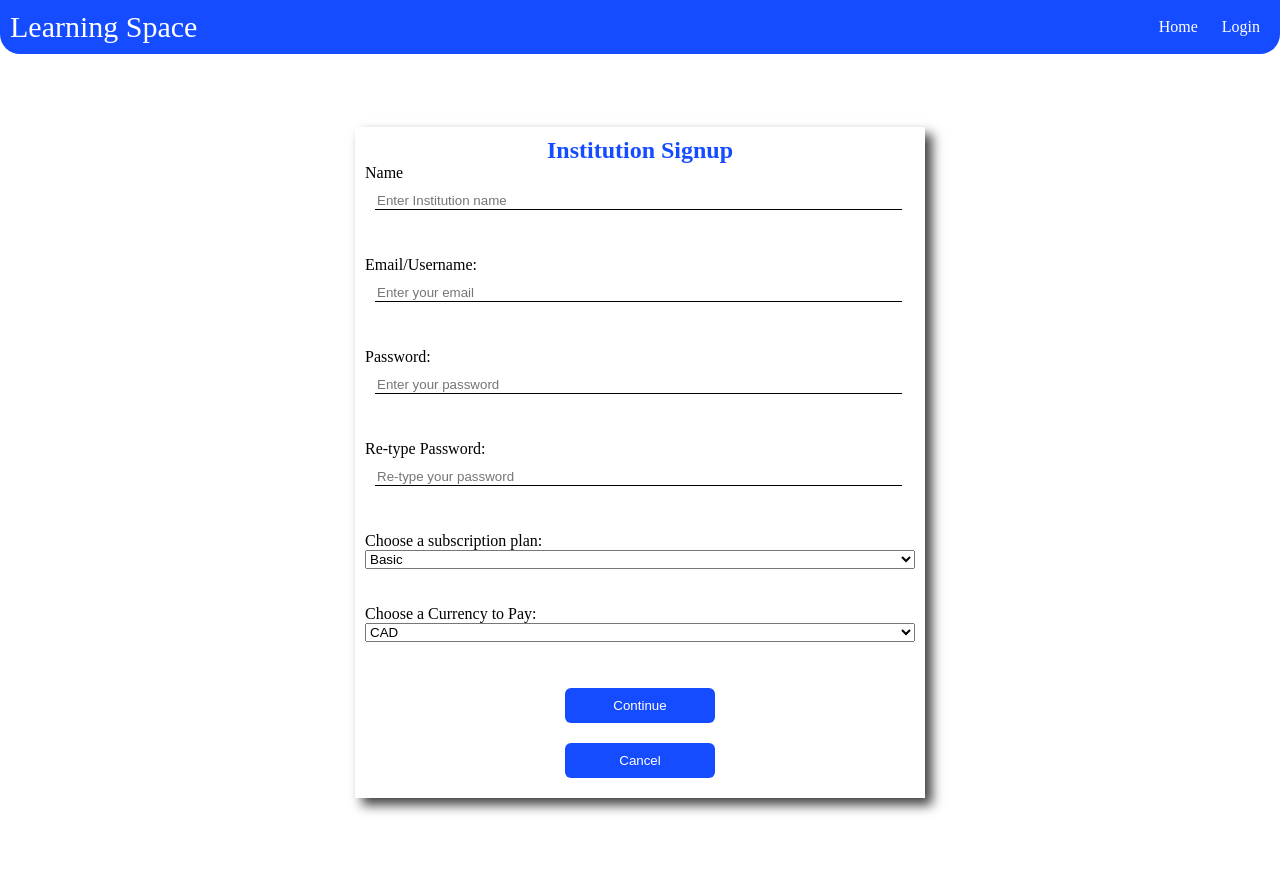
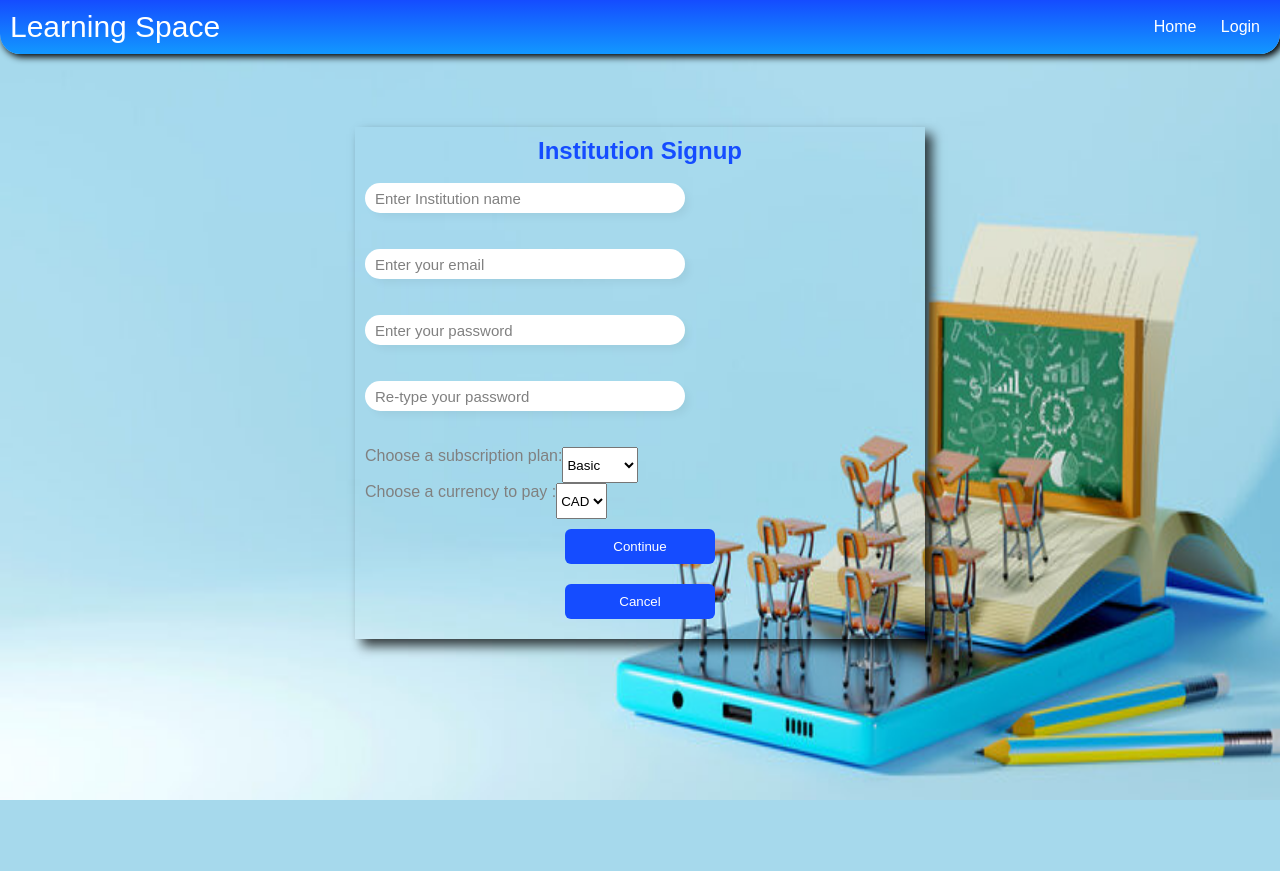
Before and after one commit to venkata-naveen-varma/Learning-Space-application, a Django app: page /payment in a window 1280 px wide. After the commit the page ends 800 px from the top, so only its background shows below. Run offline with Django 4.2, Linux system fonts and the light colour scheme.

Commit message:
style: background images added.

```diff
--- a/e_learn/forms.py
+++ b/e_learn/forms.py
@@ -4,6 +4,12 @@ from django.contrib.auth.forms import AuthenticationForm
 
 class LoginForm(AuthenticationForm):
     """ Login form to allow user to enter credentials """
+    username = forms.CharField(
+        label='',
+        widget=forms.TextInput(attrs={'placeholder': 'Enter your username'}))
+    password = forms.CharField(
+        label='',
+        widget=forms.PasswordInput(attrs={'placeholder': 'Enter your password'}))
     class Meta:
         model = User
         fields = ('username', 'password')
--- a/e_learn/static/css/base.css
+++ b/e_learn/static/css/base.css
@@ -6,8 +6,15 @@ body{
     padding: 10px;
     justify-content: space-between;
     align-items: center;
-    background-color: #154cff;
+    /*background-color: #154cff;*/
     border-radius: 0px 0px 20px 20px;
+    background: #154CFF;
+    background: -moz-linear-gradient(top, #154CFF 0%, #1298ff 100%);
+    background: -webkit-linear-gradient(top, #154CFF 0%, #1298ff 100%);
+    background: linear-gradient(to bottom, #154CFF 0%, #1298ff 100%);
+
+    -webkit-box-shadow: 3px 2px 7px 1px #000000;
+    box-shadow: 3px 2px 7px 1px #000000;
 }
 .header .title{
     font-size: 30px;
@@ -21,3 +28,19 @@ body{
 .landing-section{
     margin: 10px;
 }
+
+body {
+    margin: 0px;
+    /* Set background image */
+    background-image: url('../assets/book.jpeg');
+
+    /* Set other background properties if needed */
+    background-size: 100% 100%;
+    background-repeat: no-repeat;
+    background-position: center center;
+    height: 100vh;
+    width: 100vw;
+    /* Set font and text color */
+    font-family: Arial, sans-serif;
+    color: #ffffff;
+}
--- a/e_learn/static/css/login.css
+++ b/e_learn/static/css/login.css
@@ -8,6 +8,7 @@
     font-weight: 700;
 }
 .login-page form{
+    align-items: flex-start;
     display: flex;
     flex-direction: column;
     margin: 5% auto;
@@ -17,12 +18,35 @@
     -webkit-box-shadow: 7px 7px 11px 0px rgba(0, 0, 0, 0.75);
     -moz-box-shadow: 7px 7px 11px 0px rgba(0, 0, 0, 0.75);
 }
+
+.login-page .login-form{
+    align-items: center;
+}
+
 .login-page input{
-    margin: 10px;
+    /*margin: 10px;*/
+    /*border: none;*/
+    /*border-bottom: 1px solid #000000;*/
+    /*outline: none;*/
+    /*width: 95%;*/
+
+    /*-webkit-border-radius: 20px;*/
+    /*-moz-border-radius: 20px;*/
+    /* border-radius: 20px;*/
+    /* border: 1px solid #2d9fd9;*/
+    /* color: black;*/
+    /* height: 30px;*/
+    /* padding-left: 10px;*/
+    /* background-color: blue;*/
+    outline: none;
     border: none;
-    border-bottom: 1px solid #000000;
-    outline: none;
-    width: 95%;
+    padding: 0 10px;
+    width: 300px;
+    height: 30px;
+    /*background: linear-gradient(89.1deg,rgba(0,0,255,0.10196078431372549),rgba(255,0,0,0.10196078431372549));*/
+    box-shadow: 5px 5px 10px -2px rgba(0,0,0,0.058823529411764705);
+    border-radius: 45px;
+    transition: all .2s ease-in-out;
 }
 .login-page button{
     width: 150px;
@@ -40,3 +64,30 @@
     text-decoration: none;
     color: #ffffff;
 }
+.login-page input:focus{
+    background:white ;
+}
+
+.login-page button:hover {
+  background: #1298ff;
+}
+.login-page input{
+  font-style: normal;
+  font-weight: 500;
+  font-size: 15px;
+  line-height: 18px;
+  color: grey;
+}
+
+.login-page input::placeholder {
+  color: grey;
+}
+
+.login-page input:focus::placeholder {
+  color: grey;
+}
+.login-page .row{
+    display: flex;
+    flex-direction: row;
+    color: grey;
+}
--- a/e_learn/templates/add_instructor_to_course.html
+++ b/e_learn/templates/add_instructor_to_course.html
@@ -19,7 +19,7 @@
 
         {% if instructor_exists %}
             <h4>Instructors</h4>
-            <table>
+            <table class="table-class">
                 <thead>
                 <tr>
                     <th scope="col" style="border: 1px solid black;"> ID</th>
--- a/e_learn/templates/add_students_to_course.html
+++ b/e_learn/templates/add_students_to_course.html
@@ -20,7 +20,7 @@
 
         {% if student_exists %}
             <h4>Students</h4>
-            <table>
+            <table class="table-class">
                 <thead>
                 <tr>
                     <th scope="col" style="border: 1px solid black;"> ID</th>
--- a/e_learn/templates/course_data_to_institution.html
+++ b/e_learn/templates/course_data_to_institution.html
@@ -23,7 +23,7 @@
                 <br>
             </button>
             <h4>Instructor</h4>
-            <table>
+            <table class="table-class">
                 <thead>
                 <tr>
                     <th scope="col" style="border: 1px solid black;"> Instructor ID</th>
@@ -66,7 +66,7 @@
 
         {% if students_exists %}
             <h4>Students</h4>
-            <table>
+            <table class="table-class">
                 <thead>
                 <tr>
                     <th scope="col" style="border: 1px solid black;"> Student ID</th>
--- a/e_learn/templates/course_list.html
+++ b/e_learn/templates/course_list.html
@@ -10,7 +10,7 @@
         </div>
         <span class="title">Courses</span>
         {% if course_exist %}
-            <table>
+            <table class="table-class">
                 <thead>
                 <tr>
                     <th scope="col" style="border: 1px solid black;">Course ID</th>
--- a/e_learn/templates/institution_signup.html
+++ b/e_learn/templates/institution_signup.html
@@ -6,24 +6,29 @@
     <div class="login-page">
         <form action="{% url 'payment' %}" method="POST"> {% csrf_token %}
             <span class="title">Institution Signup</span>
-            <label> Name </label>
+            <br>
+            {#            <label> Name </label>#}
             <input type="text" name="name" placeholder="Enter Institution name" required/> <br> <br>
-            <label> Email/Username: </label>
+            {#            <label> Email/Username: </label>#}
             <input type="email" name="email" placeholder="Enter your email" required/> <br> <br>
-            <label> Password: </label>
+            {#            <label> Password: </label>#}
             <input type="password" name="password1" placeholder="Enter your password" required/> <br> <br>
-            <label> Re-type Password: </label>
+            {#            <label> Re-type Password: </label>#}
             <input type="password" name="password2" placeholder="Re-type your password" required/> <br> <br>
+            <div class="row">
                 <label for="plan" name="plan">Choose a subscription plan:</label>
                 <select id="plan" name="plan">
                     <option value="basic">Basic</option>
                     <option value="premium">Premium</option>
                 </select> <br> <br>
-            <label for="currency" name="currency">Choose a Currency to Pay:</label>
+            </div>
+            <div class="row">
+                <label for="currency" name="currency">Choose a currency to pay    :</label>
                 <select id="currency" name="currency">
                     <option value="CAD">CAD</option>
                     <option value="USD">USD</option>
                 </select> <br> <br>
+            </div>
             <button type="submit">Continue</button>
 
             <button type="button">
--- a/e_learn/templates/institution_users_list.html
+++ b/e_learn/templates/institution_users_list.html
@@ -17,7 +17,7 @@
         {% endif %}
 
         {% if student_exist or instructor_exist %}
-            <table>
+            <table class="table-class">
                 <thead>
                 <tr>
                     <th scope="col" style="border: 1px solid black;"> ID</th>
--- a/e_learn/templates/instructor_home.html
+++ b/e_learn/templates/instructor_home.html
@@ -10,7 +10,7 @@
     {% if course_exist %}
         <div class="course-list-page">
             <span class="title">Courses</span>
-            <table>
+            <table class="table-class">
                 <thead>
                     <tr>
                         <th scope="col" style="border: 1px solid black;">Course ID</th>
--- a/e_learn/templates/login.html
+++ b/e_learn/templates/login.html
@@ -4,7 +4,7 @@
     {% load static %}
     <link rel="stylesheet" type="text/css" href="{% static 'css/login.css' %}"/>
     <div class="login-page">
-        <form action="{% url 'login' %}" method="POST"> {% csrf_token %}
+        <form class="login-form" action="{% url 'login' %}" method="POST"> {% csrf_token %}
             <span class="title">Login</span>
             {#        <label> Email: </label>#}
             {#        <input type="email" name="email" placeholder="Enter your email" required/> <br> <br>#}
```
Also changed, not shown: e_learn/static/css/base_loggedIn.css (+24 -4 lines), e_learn/static/css/table_pages.css (+9 -0 lines), e_learn/templates/course_data_to_instructor.html (+4 -4 lines), e_learn/templates/course_data_to_student.html (+7 -2 lines), e_learn/templates/instructor_signup.html (+6 -5 lines), e_learn/templates/student_home.html (+11 -3 lines), e_learn/templates/student_signup.html (+6 -5 lines), e_learn/static/assets/book.jpeg (added), e_learn/static/css/profile.css (line endings or trailing spaces). Lines whose indentation alone changed are shown as unchanged.
